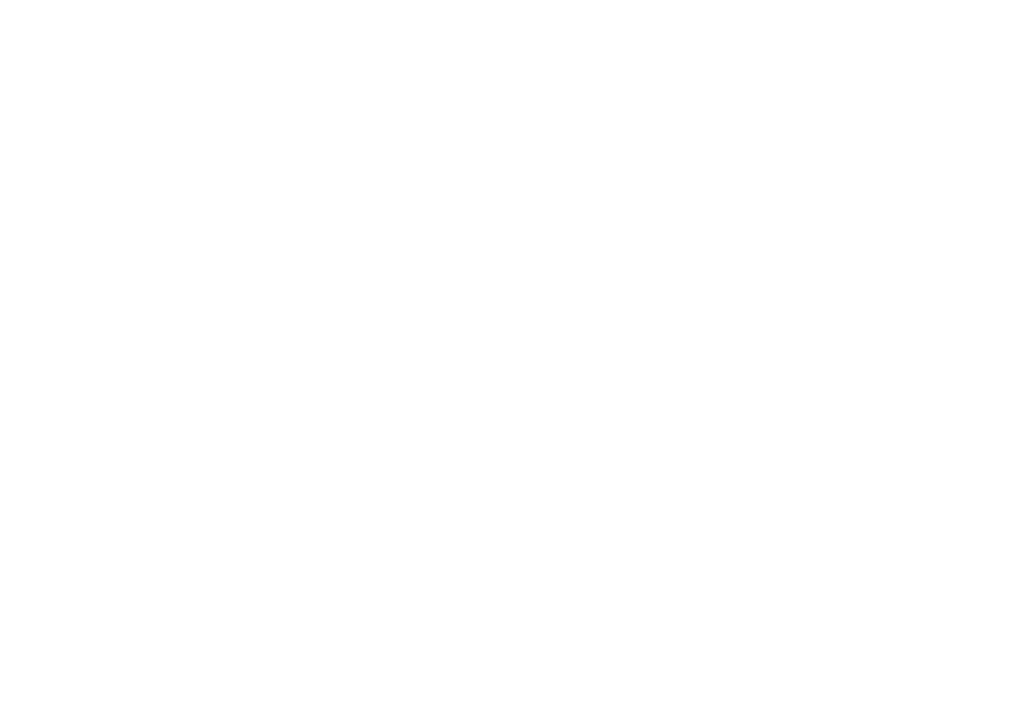
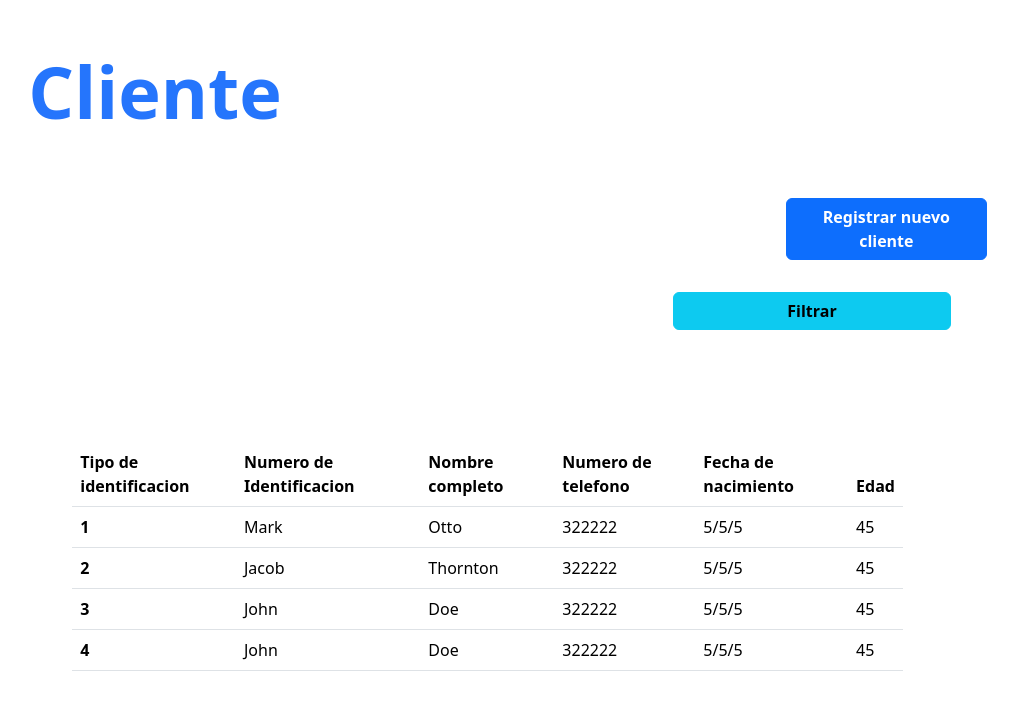
Before and after one commit to Juan-PAP/FrontDoo, a Vue app: page /customer in a window 1280 px wide. Before the commit this address had no page. Shown: the top 710 px of the page, without its empty margins (257-1275 px from the left). Built offline with nearby package versions, Linux system fonts and the light colour scheme.

Commit message:
customer y customerLogin

```diff
--- a/package.json
+++ b/package.json
@@ -1,5 +1,4 @@
 {
-  "name": "ferreria",
   "private": true,
   "version": "0.0.0",
   "type": "module",
--- /dev/null
+++ b/src/components/Customer.vue
@@ -0,0 +1,72 @@
+<script setup lang="ts">
+</script>
+
+<template>
+
+    <div class=" row d-flex justify-content-end px-5 " >
+        <h1 class="colorcliente px-5 display-2 fw-bold mt-5 mb-5 col-10 ">Cliente</h1>
+    </div>
+     <div class=" row d-flex justify-content-end px-5 " >
+        <button type="button" class="btn btn-primary  display-2 fw-bold mt-3 mb-3 col-2 ">Registrar nuevo cliente</button>
+    <div class=" row d-flex justify-content-end px-5 " >
+        <button type="button" class="btn btn-info px-5 display-2 fw-bold mt-3 mb-3 col-3">Filtrar</button>
+
+        <div class="table-responsive px-5 mt-5 col-10 ">
+            <table class="table mt-5">
+            <thead>
+                <tr>
+                <th scope="col">Tipo de identificacion</th>
+                <th scope="col">Numero de Identificacion</th>
+                <th scope="col">Nombre completo</th>
+                <th scope="col">Numero de telefono</th>
+                <th scope="col">Fecha de nacimiento</th>
+                <th scope="col">Edad</th>
+                </tr>
+            </thead>
+            <tbody>
+                <tr>
+                <th scope="row">1</th>
+                <td>Mark</td>
+                <td>Otto</td>
+                <td>322222</td>
+                <td>5/5/5</td>
+                <td>45</td>
+                </tr>
+                <tr>
+                <th scope="row">2</th>
+                <td>Jacob</td>
+                <td>Thornton</td>
+                <td>322222</td>
+                <td>5/5/5</td>
+                <td>45</td>
+                </tr>
+                <tr>
+                <th scope="row">3</th>
+                <td>John</td>
+                <td>Doe</td>
+                <td>322222</td>
+                <td>5/5/5</td>
+                <td>45</td>
+                </tr>
+                <tr>
+                <th scope="row">4</th>
+                <td>John</td>
+                <td>Doe</td>
+                <td>322222</td>
+                <td>5/5/5</td>
+                <td>45</td>
+                </tr>
+
+            </tbody>
+            </table>
+        </div>
+    </div>
+
+    </div>
+</template>
+
+<style scoped>
+.colorcliente {
+    color: #2575fc
+}
+</style>
--- /dev/null
+++ b/src/components/CustomerLogin.vue
@@ -0,0 +1,99 @@
+<script setup lang="ts">
+import { reactive, ref } from 'vue';
+import { show } from '../modules/state';
+
+interface Login {
+    identificationNumber: string;
+    fullname: string;
+    phoneNumber: string;
+    birthDate: Date;
+}
+const form = reactive ({
+    identificationNumber: "",
+    fullname: "",
+    phoneNumber:"",
+    birthDate:"00/00/00"
+
+});
+
+const formRef = ref<HTMLFormElement | null>(null)
+
+
+function validate(){
+    return formRef.value?.checkValidity()
+}
+
+function send () {
+    if (!validate()){
+        return console.log("error")
+    }
+    show.value = true;
+
+    console.log("Formulario valido: ", form.identificationNumber, form.fullname, form.phoneNumber, form.birthDate)
+}
+
+
+</script>
+
+<template>
+    <div class="row d-flex justify-content-center my-5">
+        <form ref="formRef" @submit.prevent="send" class="col-4">
+        <div>
+            <h1 class="title mb-5 text-center">Registrar cliente</h1>
+        </div>
+
+        <select class="form-select mb-4" aria-label="Default select example">
+            <option selected>Tipo de identificacion</option>
+            <option value="1">Tarjeta de identidad</option>
+            <option value="2">Cedula de ciudadania</option>
+            <option value="3">Cedula de extranjeria</option>
+        </select>
+
+        <div class="form-floating mb-4">
+            <input v-model="form.identificationNumber" type="text" class="form-control" minlength="6" maxlength="25" required id="floatingInput" placeholder="123456789">
+            <label for="floatingPassword">Numero de identificacion</label>
+        </div>
+
+        <div class="form-floating mb-4">
+            <input v-model="form.fullname" type="text" class="form-control" minlength="3" maxlength="100" required id="floatingInput" placeholder="name@example.com">
+            <label for="floatingInput">Nombre completo</label>
+        </div>
+
+        <div class="form-floating mb-4">
+            <input v-model="form.phoneNumber" type="text" class="form-control" minlength="8" maxlength="20" required id="floatingInput" placeholder="3118671137">
+            <label for="floatingPassword">Numero de telefono</label>
+        </div>
+
+        <div class="form-floating mb-4">
+            <input v-model="form.birthDate" type="date" class="form-control" required id="floatingInput" placeholder="01/01/1900">
+            <label for="floatingPassword">Fecha de nacimiento</label>
+        </div>
+
+        <div>
+            <button type="submit" class="btn btn-primary mb-3 ">Registrar</button>
+        </div>
+        <div>
+            <button type="button" class="btn btn-danger mb-3">Cancelar</button>
+        </div>
+
+
+    </form>
+
+    </div>
+
+</template>
+
+<style scoped>
+.title {
+    font-size: 300%;
+    text-shadow: 5px 5px 10px rgba(0,0,0,0.5);
+}
+
+.aurora {
+    font-size: 150%;
+    background: linear-gradient(135deg, #6a11cb, #2575fc);
+    -webkit-background-clip: text;
+    -webkit-text-fill-color: transparent;
+    text-shadow: 1px 1px 4px rgba(0,0,0,0.2);
+}
+</style>
--- a/src/components/Home.vue
+++ b/src/components/Home.vue
@@ -2,14 +2,19 @@
 </script>
 
 <template>
+    <div class=" row d-flex justify-content-end px-5"> ">
 
-    <h1 class="title mb-5 text-center fs-1 text-primary fw-bold my-5">Inicio</h1>
-    <h2 class=" mb-4 fw-bold text-center col-4">Bienvenido a Aurora,  software de administracion de inventario para ferreterias</h2>
+        <h1 class="colorinicio px-5 display-2 fw-bold mt-5 mb-5 col-10 ">Inicio</h1>
 
+        <h1 class="px-5 display-4 fw-bold mb-1 col-10">
+            Bienvenido a Aurora, software de administracion de inventario para ferreterias
+        </h1>
+
+    </div>
 </template>
 
 <style scoped>
-.title {
-    font-size: 100px;
+.colorinicio {
+    color: #2575fc
 }
 </style>
--- a/src/components/Login.vue
+++ b/src/components/Login.vue
@@ -44,7 +44,7 @@
             <input v-model="form.password" type="password" class="form-control" minlength="8" maxlength="12" required id="floatingPassword" placeholder="Password">
             <label for="floatingPassword">Contraseña</label>
         </div>
-        <div class="form-text mb-4 fw-bold text-center" >Ingresa tus credenciales para iniciar sesión en <span class="aurora fw-bold">Aurora</span></div>
+        <div   >Ingresa tus credenciales para iniciar sesión en <span class="aurora fw-bold">Aurora</span></div>
         <div class="d-flex justify-content-center mt-4">
             <button type="submit" class="btn btn-primary mb-3 ">Iniciar sesion</button>
         </div>
@@ -56,16 +56,4 @@
 </template>
 
 <style scoped>
-.title {
-    font-size: 300%;
-    text-shadow: 5px 5px 10px rgba(0,0,0,0.5);
-}
-
-.aurora {
-    font-size: 150%;
-    background: linear-gradient(135deg, #6a11cb, #2575fc);
-    -webkit-background-clip: text;
-    -webkit-text-fill-color: transparent;
-    text-shadow: 1px 1px 4px rgba(0,0,0,0.2);
-}
 </style>
--- a/src/router/index.ts
+++ b/src/router/index.ts
@@ -2,6 +2,8 @@
 import type { RouteRecordRaw } from 'vue-router'
 import Home from '../components/Home.vue'
 import Login from '../components/Login.vue'
+import Customer from '../components/Customer.vue'
+import CustomerLogin from '../components/CustomerLogin.vue'
 
 const routes: RouteRecordRaw[] = [
 {
@@ -13,6 +15,16 @@
 path: '/login',
 name: 'login',
 component: Login
+},
+{
+path: '/customer',
+name: 'customer',
+component: Customer
+},
+{
+path: '/customer/login',
+name: 'customer-login',
+component: CustomerLogin
 }
 ]
 
```
